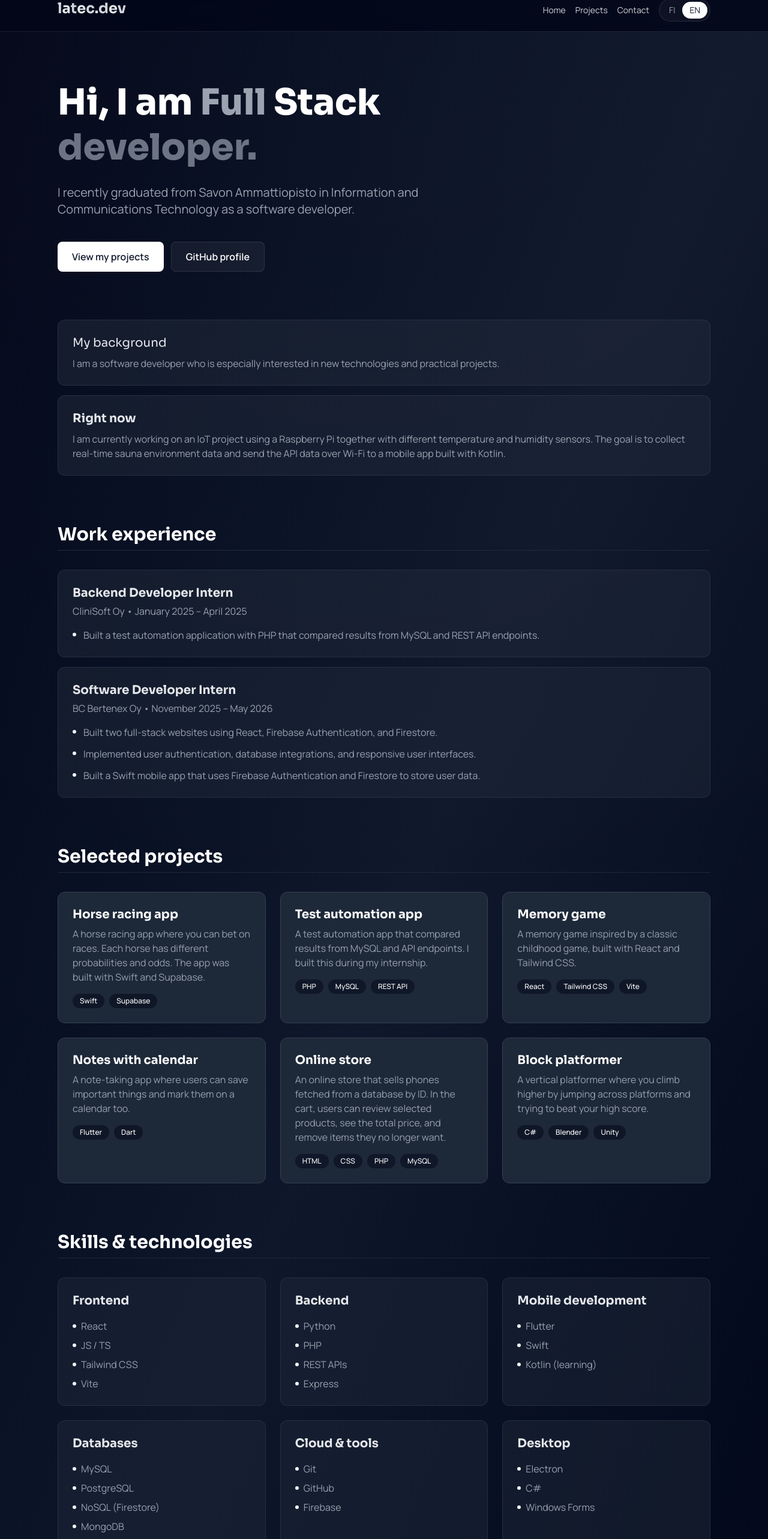
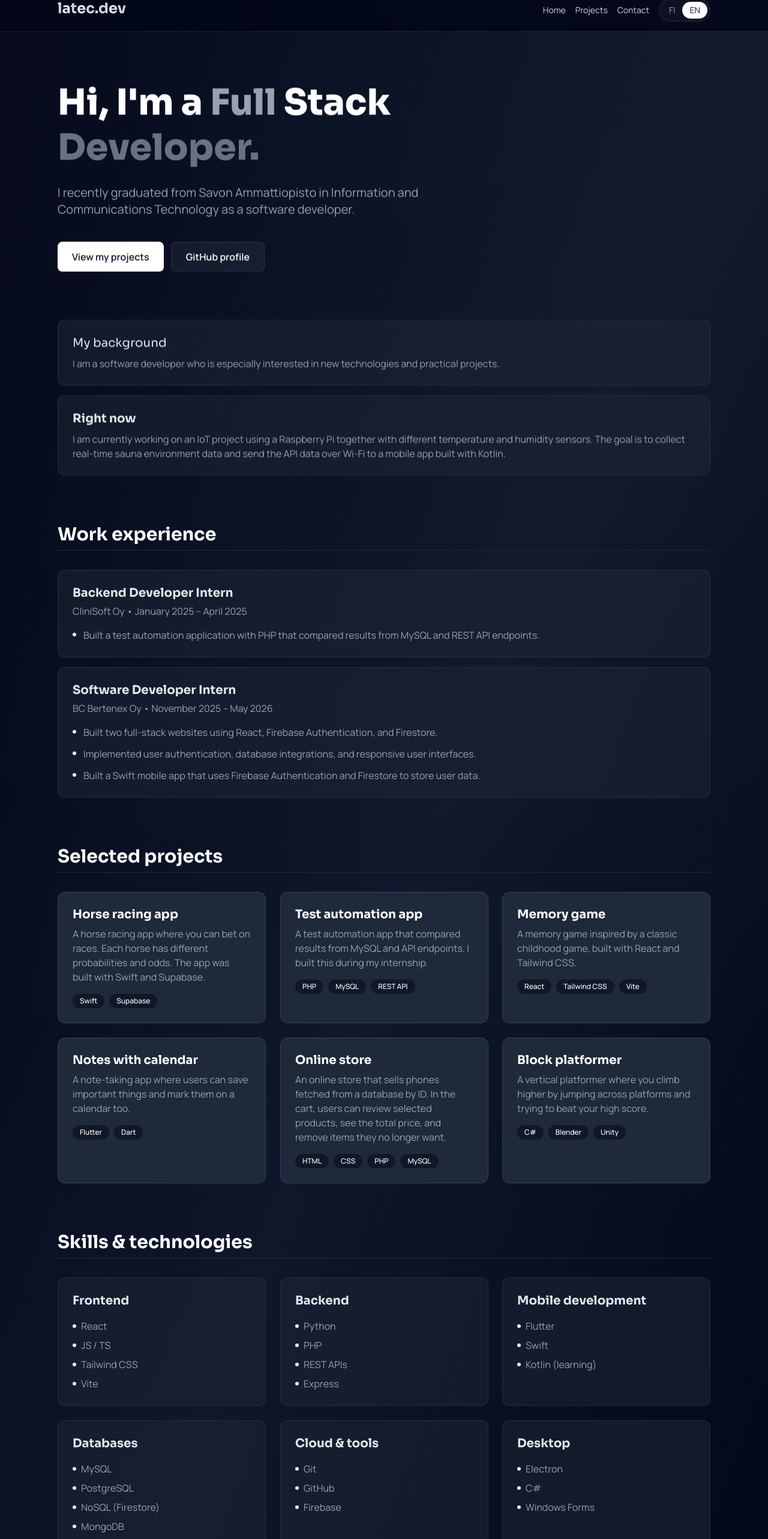
Before and after one commit to NikoHolm/kotisivut, a React (Vite) app: page / in a window 1280 px wide. Shown: the part 18-2584 px from the top of the page at 60% size. Built offline with nearby package versions, Linux system fonts and the light colour scheme.

Commit message:
lisätty scroll animaatio sekä korjattu kirjoitusvirheitä

```diff
--- a/src/App.jsx
+++ b/src/App.jsx
@@ -13,7 +13,7 @@ function App() {
       <div className="relative min-h-screen overflow-hidden bg-linear-to-br from-slate-950 via-slate-900 to-slate-950 font-sans text-white">
         <div
           aria-hidden="true"
-          className="pointer-events-none absolute inset-0 bg-[radial-gradient(circle_at_1px_1px,rgba(255,255,255,0.06)_1px,transparent_0)] bg-[size:24px_24px] opacity-[0.06]"
+          className="pointer-events-none absolute inset-0 bg-[radial-gradient(circle_at_1px_1px,rgba(255,255,255,0.06)_1px,transparent_0)] bg-[size24px_24px] opacity-[0.06]"
         />
         <div
           aria-hidden="true"
--- a/src/components/About.jsx
+++ b/src/components/About.jsx
@@ -1,11 +1,17 @@
 import { useI18n } from '../i18n.jsx';
+import { useRevealOnScroll } from '../hooks/useRevealOnScroll.js';
 
 export default function About() {
   const { t } = useI18n();
+  const { ref, isVisible } = useRevealOnScroll();
 
   return (
-    <section id="about" className="scroll-mt-28 space-y-4">
-      <div className="p-6 rounded-xl bg-gray-800/50 hover:bg-gray-800 transition-colors border border-gray-700/50 hover:border-gray-600">
+    <section
+      id="about"
+      ref={ref}
+      className={`scroll-mt-28 space-y-4 reveal-on-scroll ${isVisible ? 'is-visible' : ''}`}
+    >
+      <div className="rounded-xl border border-gray-700/50 bg-gray-800/50 p-6 transition-colors hover:border-gray-600 hover:bg-gray-800">
         <h4 className="text-xl font-fraunces text-gray-200 mb-2">
           {t('about.backgroundTitle')}
         </h4>
@@ -15,7 +21,7 @@ export default function About() {
         </p>
       </div>
 
-      <div className="p-6 rounded-xl bg-gray-800/50 hover:bg-gray-800 transition-colors border border-gray-700/50 hover:border-gray-600">
+      <div className="rounded-xl border border-gray-700/50 bg-gray-800/50 p-6 transition-colors hover:border-gray-600 hover:bg-gray-800">
         <h4 className="text-xl font-bold text-gray-200 mb-2">
           {t('about.currentTitle')}
         </h4>
--- a/src/components/Contact.jsx
+++ b/src/components/Contact.jsx
@@ -1,5 +1,6 @@
 import { useState } from 'react';
 import { useI18n } from '../i18n.jsx';
+import { useRevealOnScroll } from '../hooks/useRevealOnScroll.js';
 
 const EMAIL_ADDRESS = 'nikoholm32@gmail.com';
 const GITHUB_URL = 'https://github.com/NikoHolm';
@@ -59,6 +60,7 @@ function ContactCard({ title, value, href, buttonLabel, secondaryAction }) {
 export default function Contact() {
   const { t } = useI18n();
   const [copied, setCopied] = useState(false);
+  const { ref, isVisible } = useRevealOnScroll();
 
   const handleCopyEmail = async () => {
     try {
@@ -71,7 +73,11 @@ export default function Contact() {
   };
 
   return (
-    <section id="contact" className="scroll-mt-28 space-y-8">
+    <section
+      id="contact"
+      ref={ref}
+      className={`scroll-mt-28 space-y-8 reveal-on-scroll ${isVisible ? 'is-visible' : ''}`}
+    >
       <h3 className="border-b border-gray-800 pb-2 text-center text-3xl font-bold">
         {t('contact.title')}
       </h3>
--- a/src/components/Experience.jsx
+++ b/src/components/Experience.jsx
@@ -1,35 +1,53 @@
 import { useI18n } from '../i18n.jsx';
+import { useRevealOnScroll } from '../hooks/useRevealOnScroll.js';
 
-export default function Experience() {
-  const { t } = useI18n();
-  const { entries, title } = t('experience');
+function ExperienceCard({ entry, index }) {
+  const { ref, isVisible } = useRevealOnScroll({ rootMargin: '0px 0px -5% 0px' });
 
   return (
-    <section id="experience" className="scroll-mt-28 space-y-8 animate-fade-in-up">
-      <h3 className="text-3xl font-bold border-b border-gray-800 pb-2">
-        {title}
-      </h3>
-
-      <div className="space-y-4">
-        {entries.map((entry) => (
-          <div key={`${entry.company}-${entry.title}`} className="p-6 rounded-xl bg-gray-800/50 hover:bg-gray-800 transition-colors border border-gray-700/50 hover:border-gray-600">
+    <div
+      ref={ref}
+      style={{ transitionDelay: `${index * 90}ms` }}
+      className={`rounded-xl border border-gray-700/50 bg-gray-800/50 p-6 transition-colors hover:border-gray-600 hover:bg-gray-800 reveal-on-scroll ${isVisible ? 'is-visible' : ''}`}
+    >
       <h4 className="text-xl font-bold text-gray-200">
         {entry.title}
       </h4>
 
-            <p className="text-gray-400 mt-1">
+      <p className="mt-1 text-gray-400">
         {entry.company} • {entry.period}
       </p>
 
       <ul className="mt-4 space-y-3">
         {entry.bullets.map((bullet) => (
           <li key={bullet} className="flex text-gray-400">
-                  <span className="w-1.5 h-1.5 bg-slate-100 rounded-full mr-3 mt-2 shrink-0"></span>
+            <span className="mr-3 mt-2 h-1.5 w-1.5 shrink-0 rounded-full bg-slate-100"></span>
             {bullet}
           </li>
         ))}
       </ul>
     </div>
+  );
+}
+
+export default function Experience() {
+  const { t } = useI18n();
+  const { ref, isVisible } = useRevealOnScroll();
+  const { entries, title } = t('experience');
+
+  return (
+    <section
+      id="experience"
+      ref={ref}
+      className={`scroll-mt-28 space-y-8 reveal-on-scroll ${isVisible ? 'is-visible' : ''}`}
+    >
+      <h3 className="text-3xl font-bold border-b border-gray-800 pb-2">
+        {title}
+      </h3>
+
+      <div className="space-y-4">
+        {entries.map((entry, index) => (
+          <ExperienceCard key={`${entry.company}-${entry.title}`} entry={entry} index={index} />
         ))}
       </div>
     </section>
--- a/src/components/Hero.jsx
+++ b/src/components/Hero.jsx
@@ -1,10 +1,16 @@
 import { useI18n } from '../i18n.jsx';
+import { useRevealOnScroll } from '../hooks/useRevealOnScroll.js';
 
 export default function Hero() {
   const { t } = useI18n();
+  const { ref, isVisible } = useRevealOnScroll();
 
   return (
-    <section id="home" className="scroll-mt-28 space-y-6">
+    <section
+      id="home"
+      ref={ref}
+      className={`scroll-mt-28 space-y-6 reveal-on-scroll ${isVisible ? 'is-visible' : ''}`}
+    >
       <h2 className="max-w-3xl text-4xl font-extrabold leading-tight sm:text-5xl lg:text-6xl">
         {t('hero.greeting')} <span className="text-gray-400">Full </span>Stack <span className="text-gray-500">{t('hero.role')}</span>
       </h2>
--- a/src/components/Projects.jsx
+++ b/src/components/Projects.jsx
@@ -1,27 +1,45 @@
 import { useI18n } from '../i18n.jsx';
+import { useRevealOnScroll } from '../hooks/useRevealOnScroll.js';
+
+function ProjectCard({ project, index }) {
+  const { ref, isVisible } = useRevealOnScroll({ rootMargin: '0px 0px -5% 0px' });
+
+  return (
+    <div
+      ref={ref}
+      style={{ transitionDelay: `${index * 90}ms` }}
+      className={`group min-w-0 rounded-xl border border-gray-700 bg-gray-800 p-6 transition-colors hover:border-slate-900/50 hover:bg-gray-750 reveal-on-scroll ${isVisible ? 'is-visible' : ''}`}
+    >
+      <h4 className="mb-2 break-word text-xl font-bold leading-tight hyphens-auto group-hover:text-slate-200/90">
+        {project.title}
+      </h4>
+      <p className="mb-4 text-gray-400">{project.description}</p>
+      <div className="flex flex-wrap gap-2">
+        {project.tags.map((tag) => (
+          <span key={tag} className="rounded-full bg-gray-900 px-3 py-1 text-xs font-medium text-white">
+            {tag}
+          </span>
+        ))}
+      </div>
+    </div>
+  );
+}
 
 export default function Projects() {
   const { t } = useI18n();
+  const { ref, isVisible } = useRevealOnScroll();
   const { items, title } = t('projects');
 
   return (
-    <section id="projects" className="scroll-mt-28 space-y-8">
+    <section
+      id="projects"
+      ref={ref}
+      className={`scroll-mt-28 space-y-8 reveal-on-scroll ${isVisible ? 'is-visible' : ''}`}
+    >
       <h3 className="text-3xl font-bold border-b border-gray-800 pb-2">{title}</h3>
       <div className="grid grid-cols-1 md:grid-cols-3 gap-6">
         {items.map((project, i) => (
-          <div key={i} className="min-w-0 p-6 rounded-xl bg-gray-800 hover:bg-gray-750 transition-colors border border-gray-700 hover:border-slate-900/50 group animate-pulse hover:animate-none">
-            <h4 className="text-xl font-bold leading-tight hyphens-auto break-word group-hover:text-slate-200/90 mb-2">
-              {project.title}
-            </h4>
-            <p className="text-gray-400 mb-4">{project.description}</p>
-            <div className="flex flex-wrap gap-2">
-              {project.tags.map((tag) => (
-                <span key={tag} className="px-3 py-1 bg-gray-900 rounded-full text-xs font-medium text-white">
-                  {tag}
-                </span>
-              ))}
-            </div>
-          </div>
+          <ProjectCard key={project.title} project={project} index={i} />
         ))}
       </div>
     </section>
--- a/src/components/Skills.jsx
+++ b/src/components/Skills.jsx
@@ -1,25 +1,43 @@
 import { useI18n } from '../i18n.jsx';
+import { useRevealOnScroll } from '../hooks/useRevealOnScroll.js';
+
+function SkillCard({ skillGroup, index }) {
+  const { ref, isVisible } = useRevealOnScroll({ rootMargin: '0px 0px -5% 0px' });
+
+  return (
+    <div
+      ref={ref}
+      style={{ transitionDelay: `${index * 90}ms` }}
+      className={`group rounded-xl border border-gray-700/50 bg-gray-800/50 p-6 transition-colors hover:border-gray-600 hover:bg-gray-800 reveal-on-scroll ${isVisible ? 'is-visible' : ''}`}
+    >
+      <h4 className="mb-4 text-xl font-bold text-gray-200">{skillGroup.category}</h4>
+      <ul className="space-y-2">
+        {skillGroup.items.map((item, j) => (
+          <li key={j} className="flex items-center text-gray-400 transition-colors group-hover:text-gray-300">
+            <span className="mr-2 h-1.5 w-1.5 rounded-full bg-slate-100"></span>
+            {item}
+          </li>
+        ))}
+      </ul>
+    </div>
+  );
+}
 
 export default function Skills() {
   const { t } = useI18n();
+  const { ref, isVisible } = useRevealOnScroll();
   const { groups, title } = t('skills');
 
   return (
-    <section id="skills" className="scroll-mt-28 space-y-8 animate-fade-in-up">
+    <section
+      id="skills"
+      ref={ref}
+      className={`scroll-mt-28 space-y-8 reveal-on-scroll ${isVisible ? 'is-visible' : ''}`}
+    >
       <h3 className="text-3xl font-bold border-b border-gray-800 pb-2">{title}</h3>
       <div className="grid grid-cols-1 md:grid-cols-3 gap-6">
         {groups.map((skillGroup, i) => (
-          <div key={i} className="p-6 rounded-xl bg-gray-800/50 hover:bg-gray-800 transition-colors border border-gray-700/50 hover:border-gray-600 group">
-            <h4 className="text-xl font-bold text-gray-200 mb-4">{skillGroup.category}</h4>
-            <ul className="space-y-2">
-              {skillGroup.items.map((item, j) => (
-                <li key={j} className="flex items-center text-gray-400 group-hover:text-gray-300 transition-colors">
-                  <span className="w-1.5 h-1.5 bg-slate-100 rounded-full mr-2"></span>
-                  {item}
-                </li>
-              ))}
-            </ul>
-          </div>
+          <SkillCard key={skillGroup.category} skillGroup={skillGroup} index={i} />
         ))}
       </div>
     </section>
--- /dev/null
+++ b/src/hooks/useRevealOnScroll.js
@@ -0,0 +1,45 @@
+import { useEffect, useRef, useState } from 'react';
+
+export function useRevealOnScroll(options = {}) {
+  const ref = useRef(null);
+  const [isVisible, setIsVisible] = useState(() =>
+    typeof window !== 'undefined' &&
+    window.matchMedia('(prefers-reduced-motion: reduce)').matches,
+  );
+  const { threshold = 0.16, rootMargin = '0px 0px -8% 0px' } = options;
+
+  useEffect(() => {
+    const element = ref.current;
+
+    if (!element) {
+      return undefined;
+    }
+
+    const prefersReducedMotion = window.matchMedia(
+      '(prefers-reduced-motion: reduce)',
+    ).matches;
+
+    if (prefersReducedMotion) {
+      return undefined;
+    }
+
+    const observer = new IntersectionObserver(
+      ([entry]) => {
+        if (entry.isIntersecting) {
+          setIsVisible(true);
+          observer.unobserve(entry.target);
+        }
+      },
+      {
+        threshold,
+        rootMargin,
+      },
+    );
+
+    observer.observe(element);
+
+    return () => observer.disconnect();
+  }, [threshold, rootMargin]);
+
+  return { ref, isVisible };
+}
--- a/src/i18n.jsx
+++ b/src/i18n.jsx
@@ -134,8 +134,8 @@ const translations = {
       english: 'EN',
     },
     hero: {
-      greeting: 'Hi, I am',
-      role: 'developer.',
+      greeting: "Hi, I'm a ",
+      role: 'Developer.',
       intro:
         'I recently graduated from Savon Ammattiopisto in Information and Communications Technology as a software developer.',
       projectsCta: 'View my projects',
--- a/src/index.css
+++ b/src/index.css
@@ -26,3 +26,26 @@ h5,
 h6 {
   font-family: "Sora", sans-serif;
 }
+
+.reveal-on-scroll {
+  opacity: 0;
+  transform: translateY(16px);
+  transition:
+    opacity 700ms ease,
+    transform 700ms ease;
+  will-change: opacity, transform;
+}
+
+.reveal-on-scroll.is-visible {
+  opacity: 1;
+  transform: translateY(0);
+}
+
+@media (prefers-reduced-motion: reduce) {
+  .reveal-on-scroll {
+    opacity: 1;
+    transform: none;
+    transition: none;
+    will-change: auto;
+  }
+}
```
Lines whose indentation alone changed are shown as unchanged.
